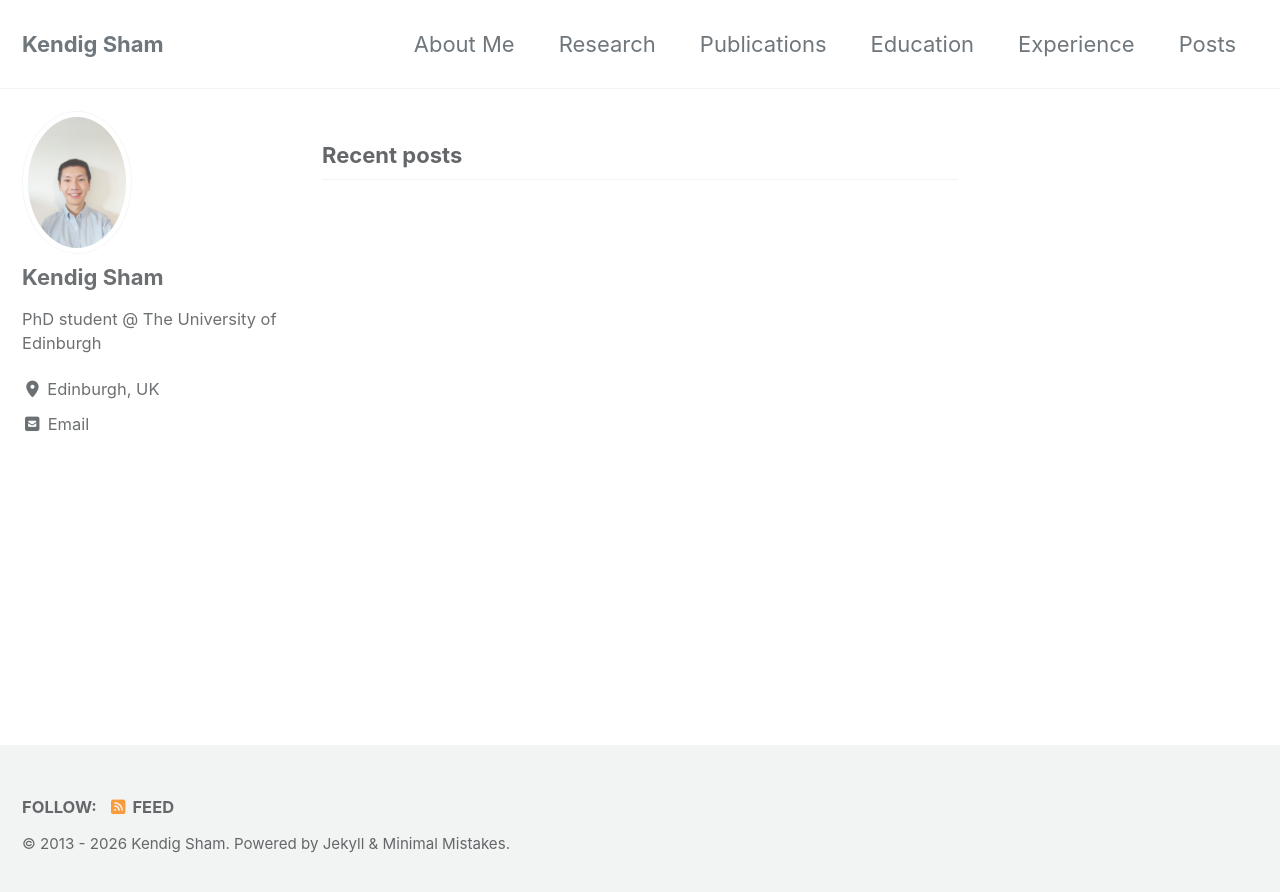
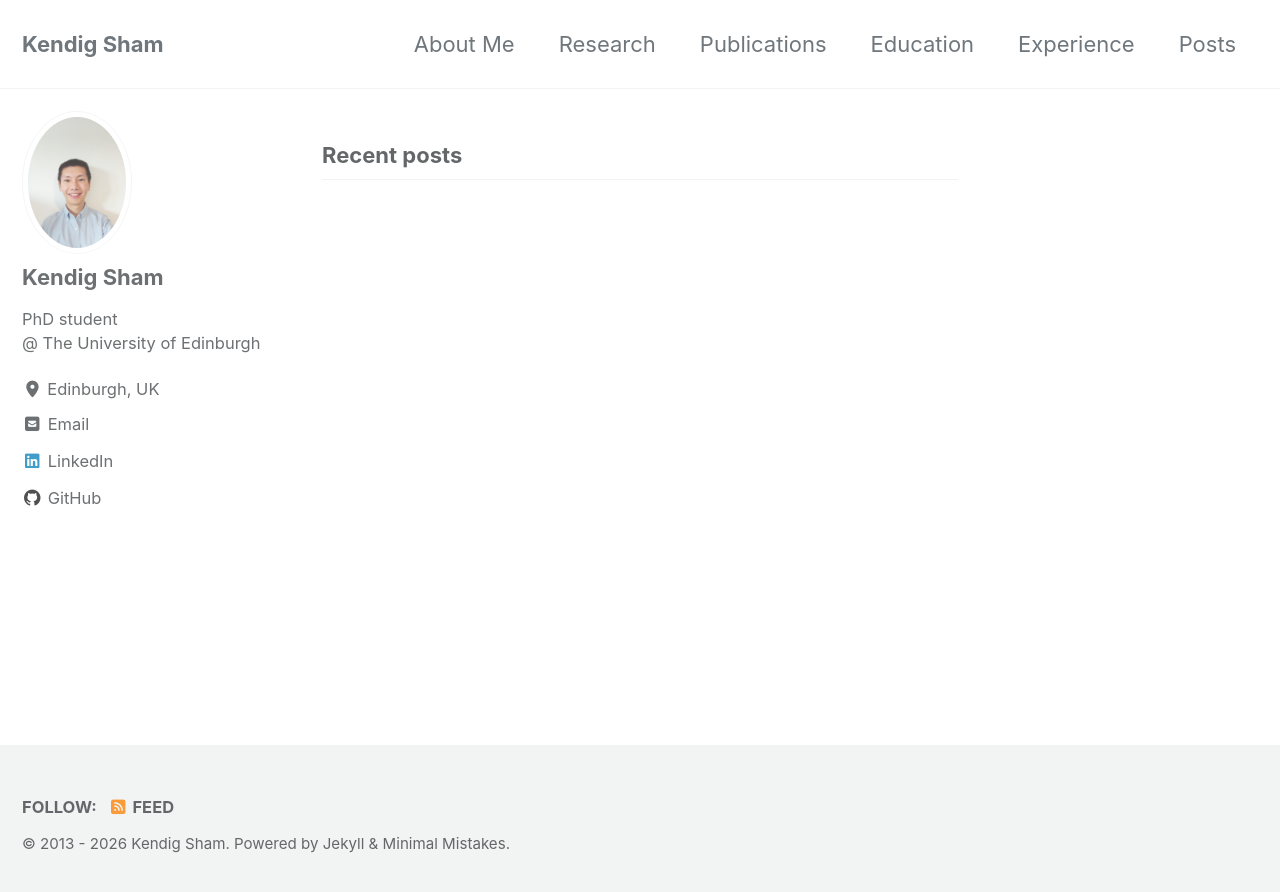
Before and after one commit to kendigsham/kendigsham.github.io, a Jekyll site: the page built from index.html, in a window 1280 px wide. Shown: the top 892 px of the page. Built offline with Jekyll 4.4.1, drawn with Linux system fonts in a browser that asks for light colours; cached includes are drawn as plain includes; the list of posts is cut into pages by our own code.

Commit message:
add personal info

```diff
--- a/_config.yml
+++ b/_config.yml
@@ -116,29 +116,32 @@ analytics:
 author:
   name             : "Kendig Sham"
   avatar           : "/assets/images/Kendig_Sham_photo.jpg" # path of avatar image, e.g. "/assets/images/bio-photo.jpg"
-  bio              : "PhD student @ The University of Edinburgh"
+  bio              : "PhD student <br> @ The University of Edinburgh"
   location         : "Edinburgh, UK"
-  email            :
+  email            : "kendig.sham@ed.ac.uk"
+  linkedin         : "kendigsham"
+  github           : "kendigsham"
+  orcid            : "https://orcid.org/0000-0002-8360-2407"
   # fediverse      : "@you@instance.social"  # used for fediverse:creator meta tag
-  links:
-    - label: "Email"
-      icon: "fas fa-fw fa-square-envelope"
-      url: "kendig.sham@ed.ac.uk"
-    - label: "Website"
-      icon: "fas fa-fw fa-link"
-      # url: "https://your-website.com"
-    - label: "Twitter"
-      icon: "fab fa-fw fa-square-x-twitter"
-      # url: "https://twitter.com/"
-    - label: "Facebook"
-      icon: "fab fa-fw fa-square-facebook"
-      # url: "https://facebook.com/"
-    - label: "GitHub"
-      icon: "fab fa-fw fa-github"
-      # url: "https://github.com/"
-    - label: "Instagram"
-      icon: "fab fa-fw fa-instagram"
-      # url: "https://instagram.com/"
+  # links:
+  #   - label: "Email"
+  #     icon: "fas fa-fw fa-square-envelope"
+  #     url: ""
+  #   - label: "Website"
+  #     icon: "fas fa-fw fa-link"
+  #     # url: "https://your-website.com"
+  #   - label: "Twitter"
+  #     icon: "fab fa-fw fa-square-x-twitter"
+  #     # url: "https://twitter.com/"
+  #   - label: "Facebook"
+  #     icon: "fab fa-fw fa-square-facebook"
+  #     # url: "https://facebook.com/"
+  #   - label: "GitHub"
+  #     icon: "fab fa-fw fa-github"
+  #     # url: "https://github.com/"
+  #   - label: "Instagram"
+  #     icon: "fab fa-fw fa-instagram"
+  #     # url: "https://instagram.com/"
 
 # Site Footer
 footer:
```
